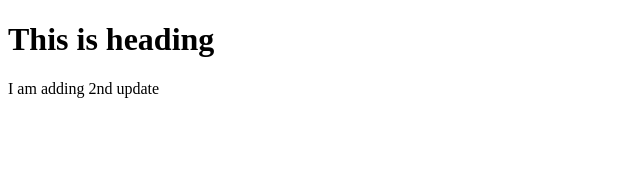
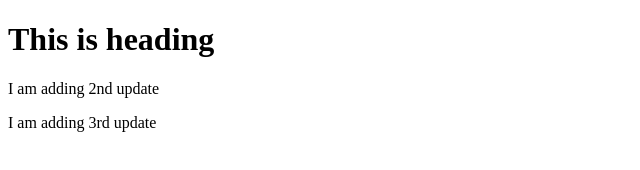
Before and after one commit to NSBaby93/practice-desktop-folder-with-VSC, a plain HTML site: page index.html in a window 1280 px wide. Shown: the whole page, without its empty margins (0-640 px from the left). Drawn offline with Linux system fonts and the light colour scheme.

Commit message:
3rd commit

```diff
--- a/index.html
+++ b/index.html
@@ -10,6 +10,9 @@
 <body>
     <h1>This is heading</h1>
     <p>I am adding 2nd update</p>
+    <section>
+        <p>I am adding 3rd update</p>
+    </section>
 </body>
 
 </html>
```
